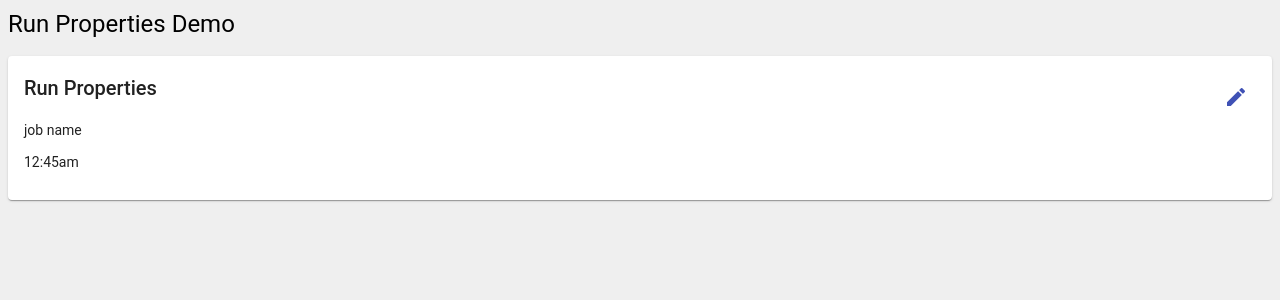
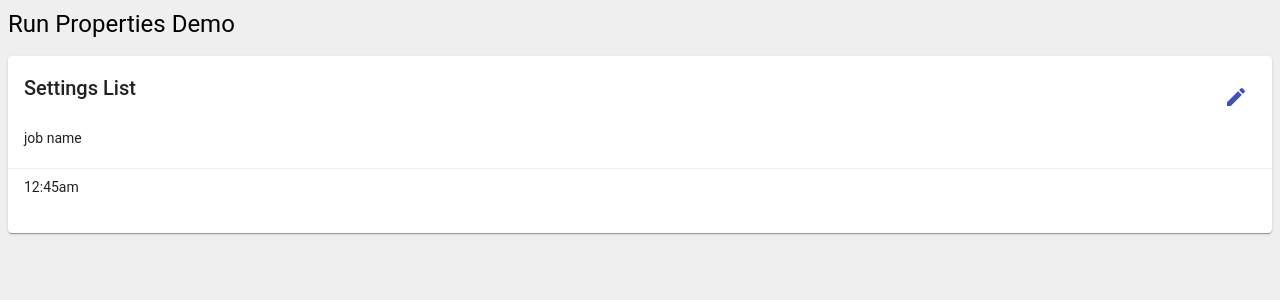
Before and after one commit to phrough/runprops, an Angular app: page / in a window 1280 px wide. Shown: the top 300 px of the page. Built offline with nearby package versions, Linux system fonts and the light colour scheme.

Commit message:
add a bit of style

```diff
--- a/src/app/app.component.html
+++ b/src/app/app.component.html
@@ -1,4 +1,4 @@
 
 <h1>Run Properties Demo</h1>
 
-<app-settings-list [listComponents]="listComponents"></app-settings-list>
+<app-settings-list title="Settings List" [listComponents]="listComponents"></app-settings-list>
--- a/src/app/settings-list/settings-list.component.html
+++ b/src/app/settings-list/settings-list.component.html
@@ -1,11 +1,11 @@
 <mat-card>
   <div class="settings-list-header">
-    <h2>Run Properties</h2>
+    <h2 *ngIf="title">{{title}}</h2>
     <button mat-icon-button color="primary" (click)="toggleEdit()">
       <mat-icon>edit</mat-icon>
     </button>
   </div>
-  <div *ngFor="let item of listComponents">
+  <div *ngFor="let item of listComponents" class="settings-list-item">
     <ng-template appSettingsPane></ng-template>
   </div>
 </mat-card>
--- a/src/app/settings-list/settings-list.component.scss
+++ b/src/app/settings-list/settings-list.component.scss
@@ -8,3 +8,14 @@
       }
    }
 }
+
+div.settings-list-item {
+  border-bottom: 1px solid #eee;
+  padding: 0.5rem 1rem;
+  margin-right: -1rem;
+  margin-left: -1rem;
+
+  &:last-of-type {
+    border-bottom: none;
+  }
+}
--- a/src/app/settings-list/settings-list.component.ts
+++ b/src/app/settings-list/settings-list.component.ts
@@ -12,6 +12,8 @@ export class SettingsListComponent implements OnInit, AfterViewInit, OnDestroy {
 
   // Can make this viewchildren maybe? move logic to ngAfterViewInit so they can be created via ngFor
   @ViewChildren(SettingsPaneDirective) settingPaneHosts: QueryList<SettingsPaneDirective>;
+
+  @Input() title: string;
 
   // This would be defined in a flow type specific config file and passed in.
   @Input() listComponents: SettingPaneItem[];
```
